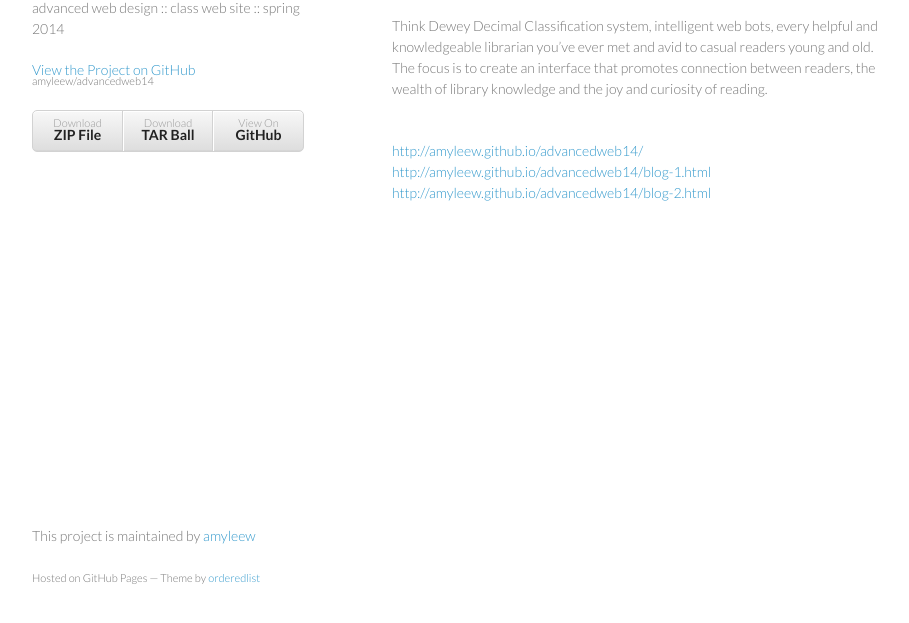
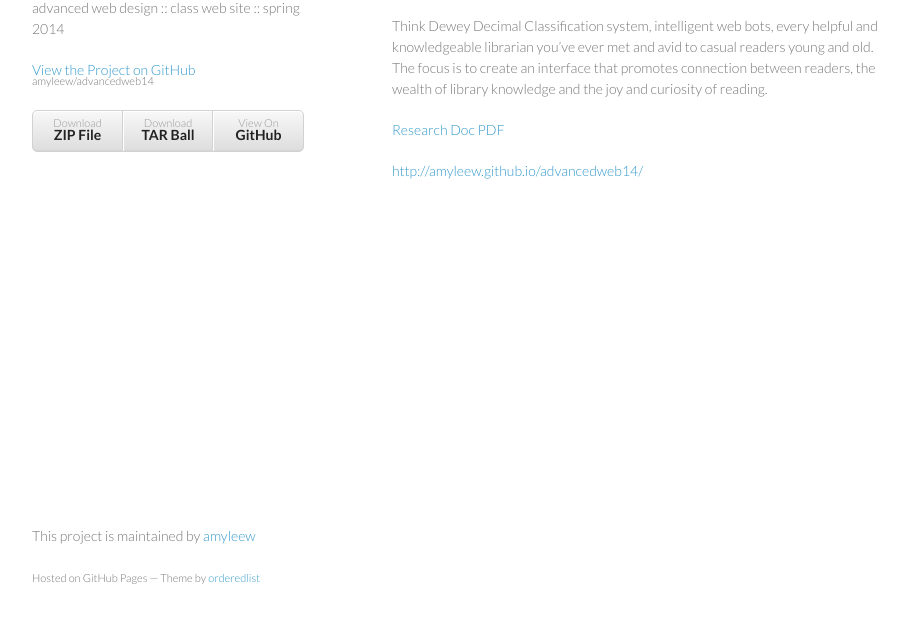
Before and after one commit to amyleew/advancedweb14, a plain HTML site: page blog-2.html in a window 1280 px wide. Shown: the part 143-766 px from the top of the page, without its empty margins (178-1087 px from the left). Drawn offline with Linux system fonts and the light colour scheme.

Commit message:
Update blog-2.html
add link to pdf

```diff
--- a/blog-2.html
+++ b/blog-2.html
@@ -35,11 +35,10 @@
 
 <p>Think Dewey Decimal Classification system, intelligent web bots, every helpful and knowledgeable librarian you’ve ever met and avid to casual readers young and old. The focus is to create an interface that promotes connection between readers, the wealth of library knowledge and the joy and curiosity of reading.</p>
 
+<p><a href="https://www.dropbox.com/s/qauxq8d7336h0ft/AmyLeeWalton_ResearchDoc.pdf">Research Doc PDF</a></a></p>
 
-<br>
+<p></p>
 <p><a href="http://amyleew.github.io/advancedweb14/">http://amyleew.github.io/advancedweb14/</a>
-<a href="http://amyleew.github.io/advancedweb14/blog-1.html">http://amyleew.github.io/advancedweb14/blog-1.html</a>
-<a href="http://amyleew.github.io/advancedweb14/blog-2.html">http://amyleew.github.io/advancedweb14/blog-2.html</a></p>
       </section>
       <footer>
         <p>This project is maintained by <a href="https://github.com/amyleew">amyleew</a></p>
```
